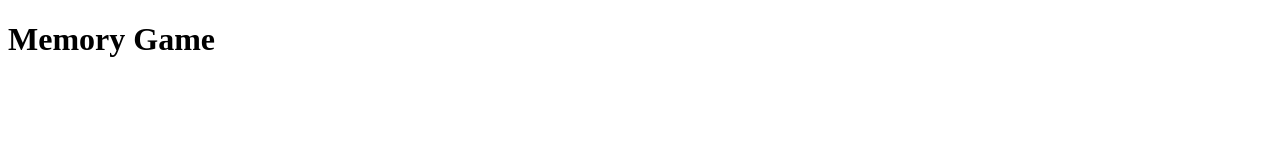
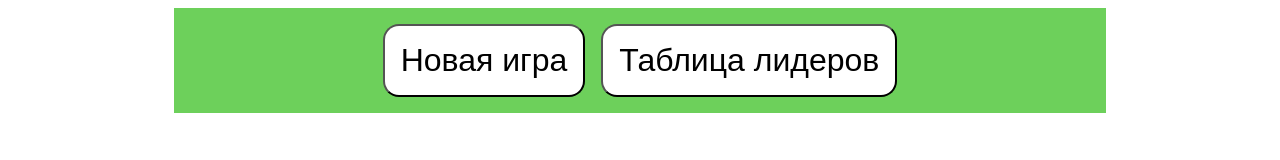
Before and after one commit to vadim-mg/memory-game, a website built with Vite: page index.html in a window 1280 px wide. Built offline with nearby package versions, Linux system fonts and the light colour scheme.

Commit message:
feat: header with buttons

```diff
--- a/index.html
+++ b/index.html
@@ -8,7 +8,6 @@
 </head>
 
 <body>
-    <h1>Memory Game</h1>
     <script type="module" src="/src/js/main.js"></script>
 </body>
 
--- a/package.json
+++ b/package.json
@@ -19,6 +19,7 @@
   },
   "homepage": "https://github.com/vadim-mg/memory-game#readme",
   "devDependencies": {
+    "sass-embedded": "^1.105.1",
     "vite": "^8.3.1"
   }
 }
--- /dev/null
+++ b/src/js/components/button.js
@@ -0,0 +1,21 @@
+import '@/scss/components/_button.scss';
+
+export class Button {
+    #element
+
+    /**
+     * Добавление кнопки
+     * @param {string} text
+     * @param {string} additionalClass - additional class
+     */
+    constructor(text, additionalClass = '') {
+        this.#element = document.createElement('button');
+        this.#element.classList.add('button');
+        this.#element.classList.add(additionalClass);
+        this.#element.textContent = text;
+    }
+
+    get element() {
+        return this.#element;
+    }
+}
--- /dev/null
+++ b/src/js/components/header.js
@@ -0,0 +1,22 @@
+import '@/scss/components/_header.scss';
+import '@/scss/components/_container.scss';
+import { Button } from './button.js';
+
+export class Header {
+    #header
+
+    constructor() {
+        this.#header = document.createElement('header');
+        this.#header.classList.add('header');
+        this.#header.classList.add('container');
+
+        const btnNewGame = new Button('Новая игра', 'header__btn');
+        const btnLeaders = new Button('Таблица лидеров', 'header__btn');
+        this.#header.append(btnNewGame.element, btnLeaders.element);
+
+    }
+
+    get element() {
+        return this.#header;
+    }
+}
--- a/src/js/main.js
+++ b/src/js/main.js
@@ -1 +1,4 @@
-console.log('main.js');
+import { Header } from './components/header.js';
+
+const header = new Header();
+document.body.appendChild(header.element);
--- /dev/null
+++ b/src/scss/components/_button.scss
@@ -0,0 +1,5 @@
+.button{
+    background-color: #fff;
+    padding: 1rem;
+    border-radius: 1rem;
+}
--- /dev/null
+++ b/src/scss/components/_container.scss
@@ -0,0 +1,4 @@
+.container {
+    max-width: 900px;
+    margin: 0 auto;
+}
--- /dev/null
+++ b/src/scss/components/_header.scss
@@ -0,0 +1,14 @@
+.header {
+    background-color: #6dd05b;
+    display: flex;
+    justify-content: center;
+    gap: 1rem;
+    padding: 1rem;
+}
+
+.header__btn {
+    background-color: #fff;
+    padding: 1rem;
+    border-radius: 1rem;
+    font-size: 2rem;
+}
```
Also changed, not shown: src/scss/_base.scss (added), src/scss/main.scss (added), 1 other file.
